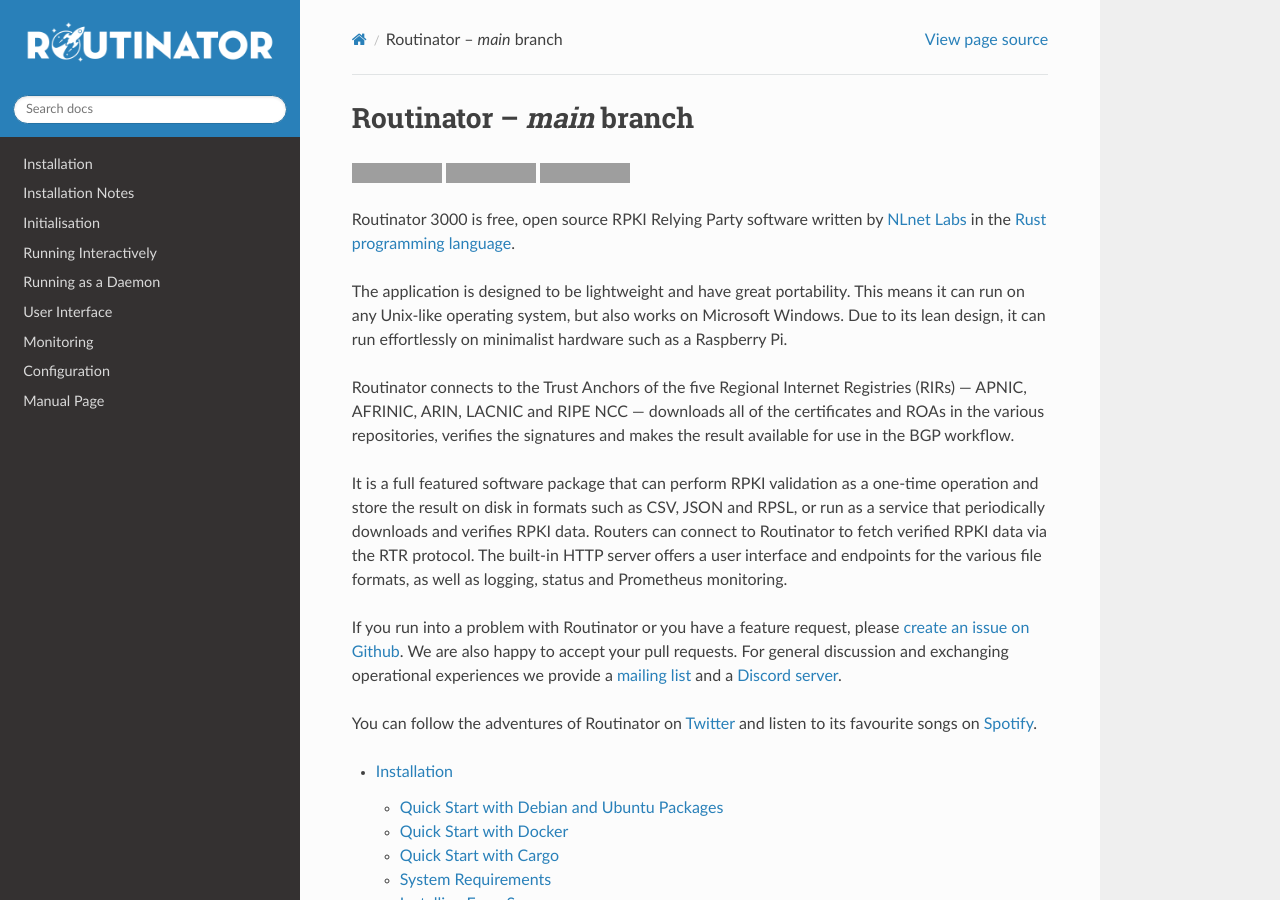
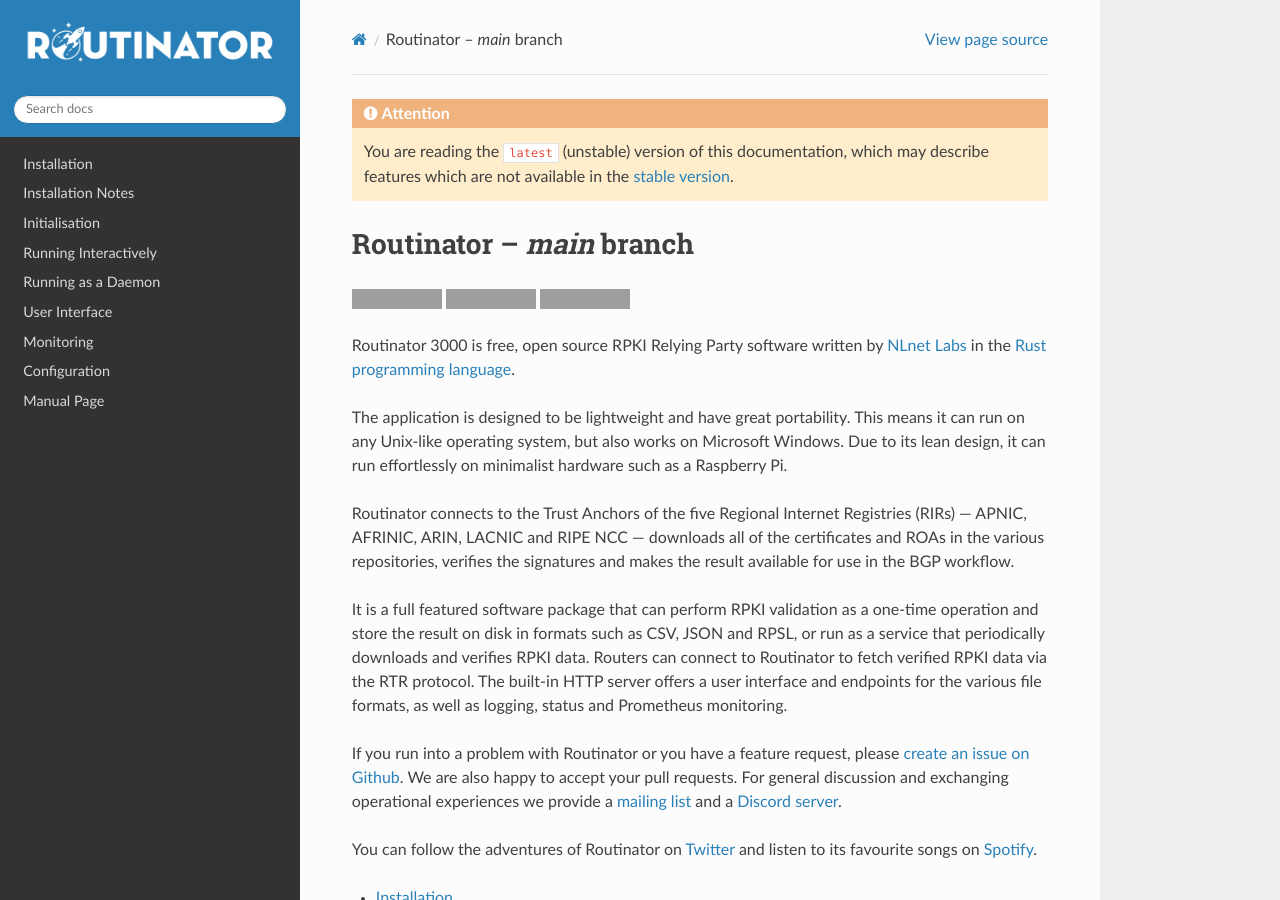
Before and after one commit to NLnetLabs/routinator, a Sphinx documentation site: the page built from source/index.rst, in a window 1280 px wide and 900 px high. Built offline with Sphinx 7.4.7 and the Read the Docs theme 2.0.0, drawn with Linux system fonts in a browser that asks for light colours; grey boxes are pictures that could not be loaded.

Commit message:
Add `latest` banner

```diff
--- a/source/index.rst
+++ b/source/index.rst
@@ -1,4 +1,9 @@
 .. _doc_routinator:
+
+.. Attention:: You are reading the ``latest`` (unstable) version of this
+               documentation, which may describe features which are not
+               available in the `stable version
+               <https://routinator.readthedocs.io/en/stable/>`_.
 
 Routinator – *main* branch
 ==========================
```
